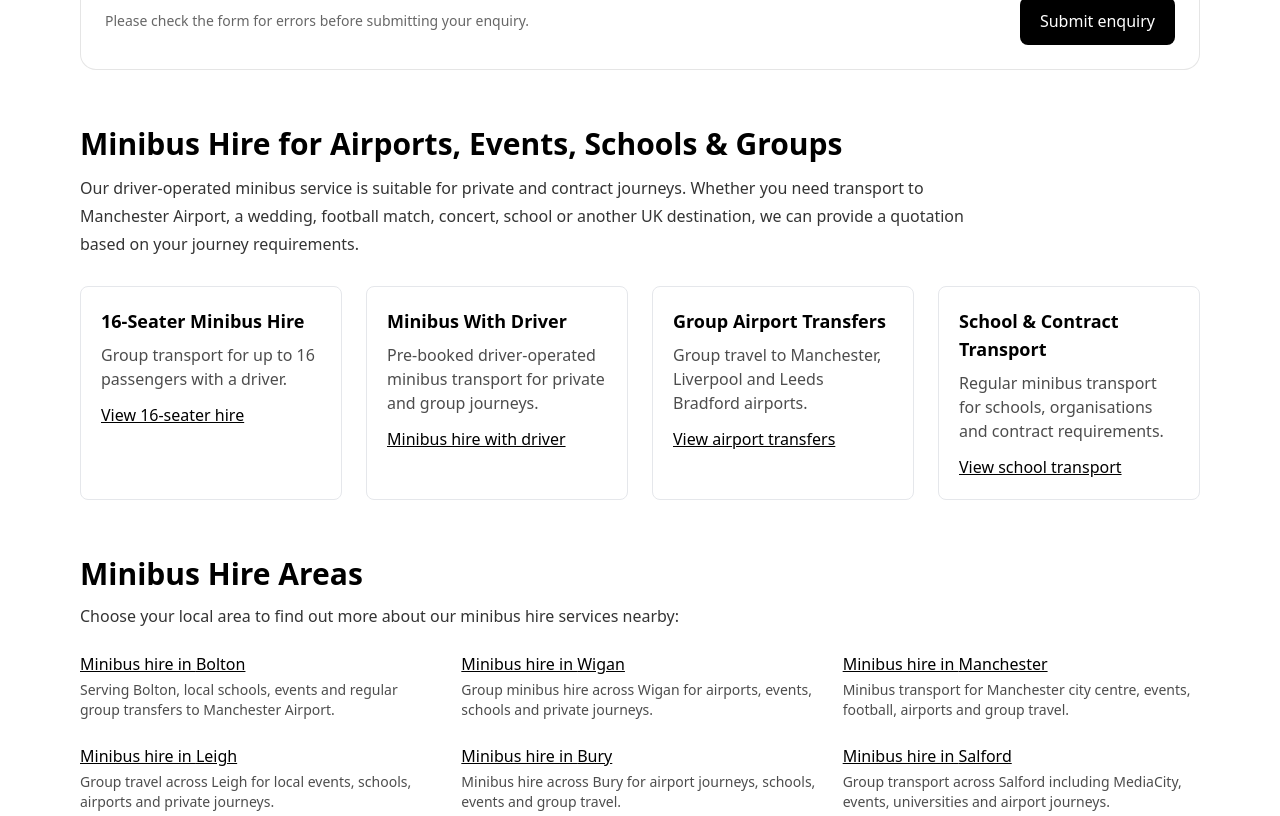
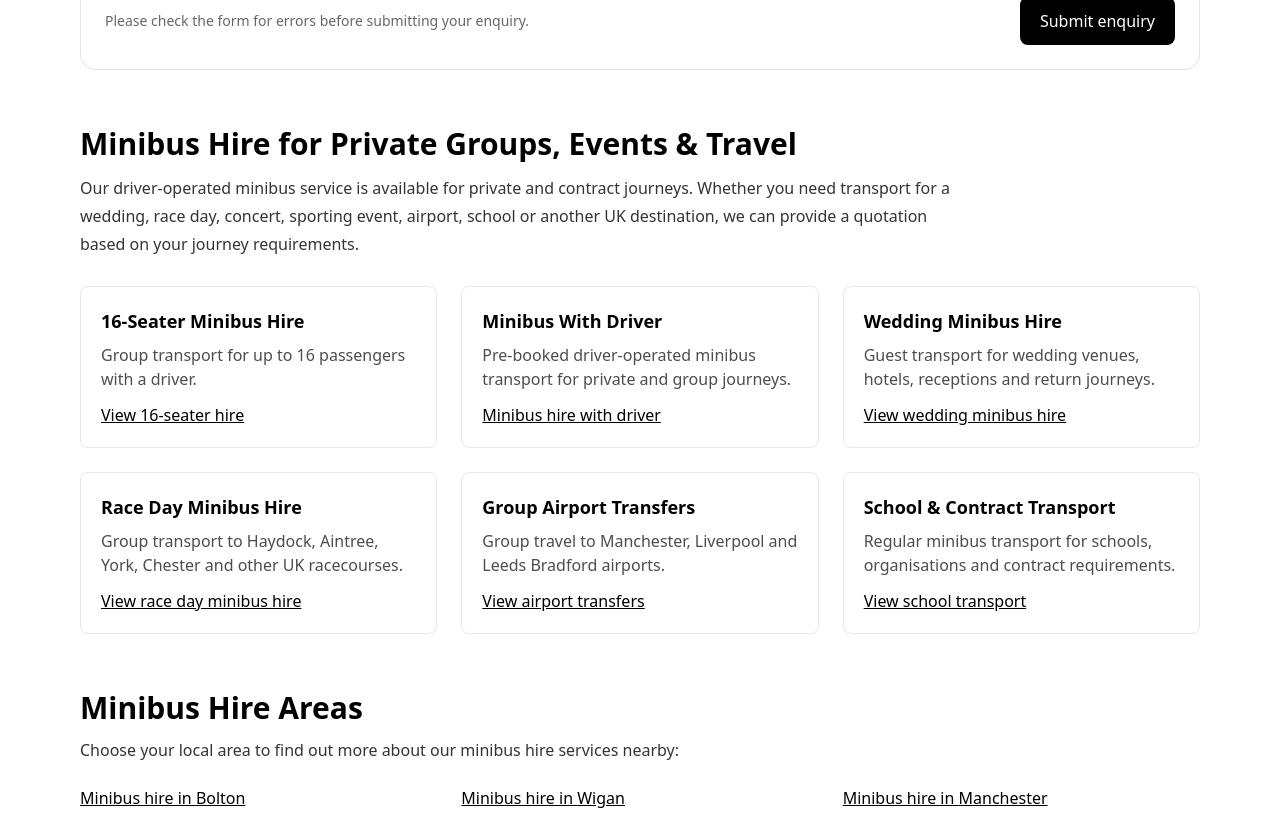
Before and after one commit to abydhalech/oakdale-next, a Next.js app: page / in a window 1280 px wide. Shown: the part 980-1796 px from the top of the page. Built offline with nearby package versions, Linux system fonts and the light colour scheme; no server answers.

Commit message:
Link private hire services from homepage

```diff
--- a/pages/index.js
+++ b/pages/index.js
@@ -77,8 +77,8 @@ export default function Home() {
 
           <p className="mt-4 leading-7 text-black/80">
             We provide transport for airport transfers, weddings, sporting
-            events, concerts, school journeys, contract transport, family
-            occasions and group travel across the UK.
+            events, race days, concerts, school journeys, contract transport,
+            family occasions and group travel across the UK.
           </p>
 
           <div className="mt-7 flex flex-wrap gap-3">
@@ -102,18 +102,18 @@ export default function Home() {
 
         <section className="mt-14">
           <h2 className="text-2xl md:text-3xl font-semibold">
-            Minibus Hire for Airports, Events, Schools & Groups
+            Minibus Hire for Private Groups, Events & Travel
           </h2>
 
           <p className="mt-3 max-w-4xl leading-7 text-black/80">
-            Our driver-operated minibus service is suitable for private and
-            contract journeys. Whether you need transport to Manchester
-            Airport, a wedding, football match, concert, school or another UK
+            Our driver-operated minibus service is available for private and
+            contract journeys. Whether you need transport for a wedding,
+            race day, concert, sporting event, airport, school or another UK
             destination, we can provide a quotation based on your journey
             requirements.
           </p>
 
-          <div className="mt-7 grid gap-6 md:grid-cols-2 lg:grid-cols-4">
+          <div className="mt-7 grid gap-6 md:grid-cols-2 lg:grid-cols-3">
 
             <div className="border border-gray-200 rounded-lg p-5">
               <h3 className="text-lg font-semibold">
@@ -150,6 +150,46 @@ export default function Home() {
                   className="underline font-medium"
                 >
                   Minibus hire with driver
+                </Link>
+              </p>
+            </div>
+
+            <div className="border border-gray-200 rounded-lg p-5">
+              <h3 className="text-lg font-semibold">
+                Wedding Minibus Hire
+              </h3>
+
+              <p className="mt-2 text-black/70">
+                Guest transport for wedding venues, hotels, receptions and
+                return journeys.
+              </p>
+
+              <p className="mt-3">
+                <Link
+                  href="/services/wedding-transport-hire"
+                  className="underline font-medium"
+                >
+                  View wedding minibus hire
+                </Link>
+              </p>
+            </div>
+
+            <div className="border border-gray-200 rounded-lg p-5">
+              <h3 className="text-lg font-semibold">
+                Race Day Minibus Hire
+              </h3>
+
+              <p className="mt-2 text-black/70">
+                Group transport to Haydock, Aintree, York, Chester and other
+                UK racecourses.
+              </p>
+
+              <p className="mt-3">
+                <Link
+                  href="/services/race-day-minibus-hire"
+                  className="underline font-medium"
+                >
+                  View race day minibus hire
                 </Link>
               </p>
             </div>
```
